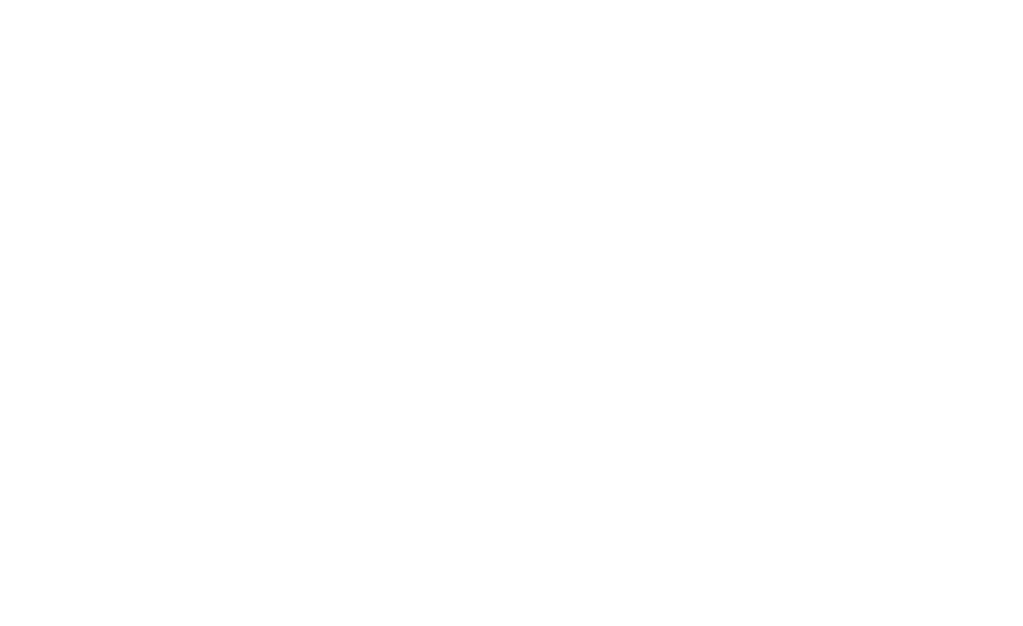
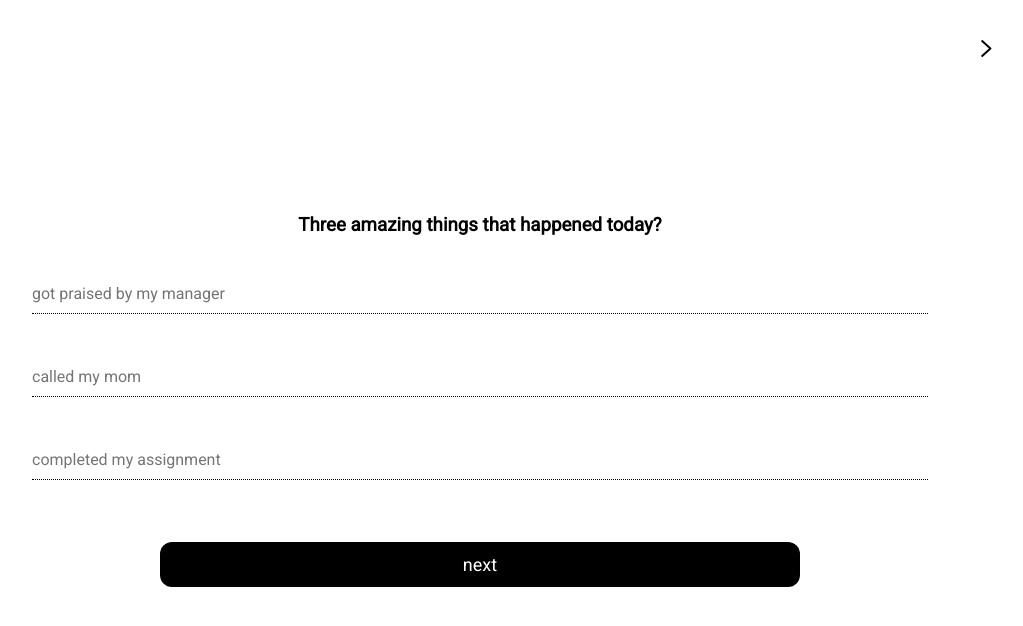
Before and after one commit to pushkarsingh019/disciplinify-web, a React (Vite) app: page /evening in a window 1280 px wide. Before the commit this address had no page. Shown: the top 626 px of the page, without its empty margins (160-1183 px from the left). Built offline with nearby package versions, Linux system fonts and the light colour scheme.

Commit message:
working with a bug

```diff
--- a/src/App.jsx
+++ b/src/App.jsx
@@ -7,6 +7,7 @@
 import HomeScreen from "./screens/HomeScreen";
 import LoginScreen from "./screens/Login";
 import MorningScreen from "./screens/MorningScreen";
+import EveningJournal from "./screens/EveningJournal";
 
 export default function App() {
   const [userData, setUserData] = useState(
@@ -38,6 +39,7 @@
         <Route path="/home" element={<HomeScreen userData={userData} />} />
         <Route path="/login" element={<LoginScreen onLogin={authHandler} />} />
         <Route path="/morning" element={<MorningScreen />} />
+        <Route path="/evening" element={<EveningJournal />} />
       </Routes>
     </BrowserRouter>
   );
--- /dev/null
+++ b/src/screens/EveningJournal.jsx
@@ -0,0 +1,128 @@
+import { useState } from "react";
+import forwardSVG from "../assets/icons/forward.svg";
+import backSVG from "../assets/icons/back.svg";
+import ReactQuill from "react-quill";
+import "react-quill/dist/quill.bubble.css";
+import { useNavigate } from "react-router-dom";
+import { useMutation } from "@tanstack/react-query";
+import { backendUrl } from "../utils/config";
+import axios from "axios";
+
+export default function EveningJournal() {
+  const [journey, setJourney] = useState(0);
+  const [eveningJournal, setEveningJournal] = useState({
+    threeThings: [],
+    aBetterToday: "",
+  });
+  const [betterToday, setBetterToday] = useState("");
+  const [goodThing1, setGoodThings1] = useState("");
+  const [goodThing2, setGoodThings2] = useState("");
+  const [goodThing3, setGoodThings3] = useState("");
+  const navigate = useNavigate();
+  const token = localStorage.getItem("access_token");
+  const mutation = useMutation({
+    mutationFn: (journalEntry) => {
+      return axios.post(`${backendUrl}/journal/evening`, journalEntry, {
+        headers: { authorization: `Bearer ${token}` },
+      });
+    },
+  });
+
+  // functions
+  const formHandler = (event) => {
+    event.preventDefault();
+    setEveningJournal({
+      ...eveningJournal,
+      threeThings: [goodThing1, goodThing2, goodThing3],
+    });
+    setJourney(journey + 1);
+  };
+
+  const completeEveningReflection = () => {
+    setEveningJournal({ ...eveningJournal, aBetterToday: betterToday });
+    mutation.mutateAsync(eveningJournal);
+  };
+
+  switch (journey) {
+    case 0:
+      return (
+        <section>
+          <img
+            src={forwardSVG}
+            className="forward"
+            onClick={() => setJourney(journey + 1)}
+          />
+          <form onSubmit={formHandler} className="center-form">
+            <h3>Three amazing things that happened today?</h3>
+            <br />
+            <br />
+            <input
+              type="text"
+              required
+              placeholder="got praised by my manager"
+              className="task-input"
+              value={goodThing1}
+              onChange={(event) => setGoodThings1(event.target.value)}
+            />
+            <br />
+            <input
+              type="text"
+              required
+              placeholder="called my mom"
+              className="task-input"
+              value={goodThing2}
+              onChange={(event) => setGoodThings2(event.target.value)}
+            />
+            <br />
+            <input
+              type="text"
+              required
+              placeholder="completed my assignment"
+              className="task-input"
+              value={goodThing3}
+              onChange={(event) => setGoodThings3(event.target.value)}
+            />
+            <br />
+            <br />
+            <button type="submit" className="cta">
+              next
+            </button>
+          </form>
+        </section>
+      );
+      break;
+    case 1:
+      return (
+        <section className="screen">
+          <img
+            src={backSVG}
+            className="back"
+            onClick={() => setJourney(journey - 1)}
+          />
+          <img
+            src={forwardSVG}
+            className="forward"
+            onClick={() => setJourney(journey + 1)}
+          />
+          <h3 style={{ marginTop: "15vh" }}>
+            How could have today been better?
+          </h3>
+          <br />
+          <br />
+          <ReactQuill
+            className="editor"
+            theme="bubble"
+            value={betterToday}
+            onChange={setBetterToday}
+          />
+          <br />
+          <button className="cta" onClick={completeEveningReflection}>
+            complete evening reflection
+          </button>
+        </section>
+      );
+      break;
+    default:
+      navigate("/home");
+  }
+}
--- a/src/screens/HomeScreen.jsx
+++ b/src/screens/HomeScreen.jsx
@@ -41,7 +41,12 @@
         </div>
       </section>
       <br />
-      complete your <Link to={`/morning`}>morning journal</Link>
+      <p>
+        complete your <Link to={`/morning`}>morning journal</Link>
+      </p>
+      <p>
+        complete your <Link to={`/evening`}>evening journal</Link>
+      </p>
     </div>
   );
 }
```
